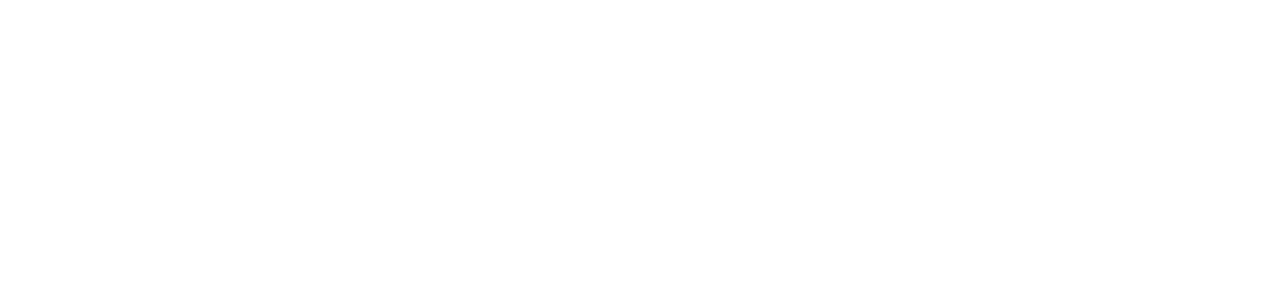
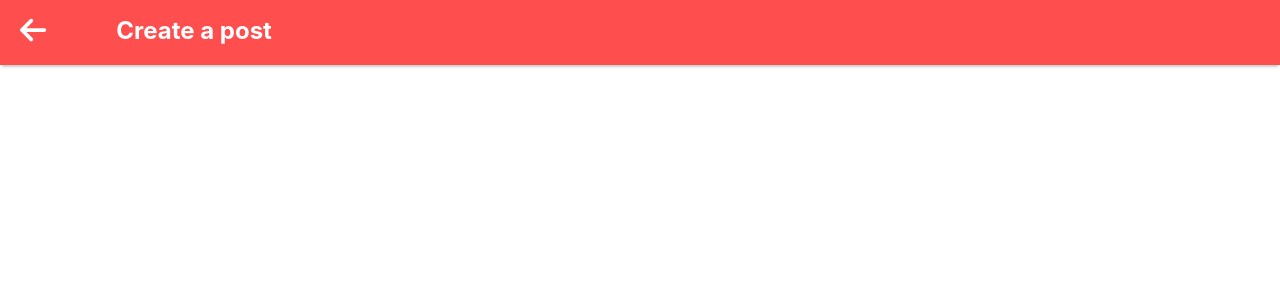
Before and after one commit to Lefty-G/Project-7, a React (Create React App) app in the folder frontend/: page /menu in a window 1280 px wide. Before the commit this address had no page. Shown: the top 300 px of the page. Built offline with nearby package versions, Linux system fonts and the light colour scheme.

Commit message:
frontend

```diff
--- a/frontend/src/App.jsx
+++ b/frontend/src/App.jsx
@@ -2,7 +2,8 @@ import './components/styles/main.scss'
 import Login from './pages/login'
 import SignUp from './pages/sign-up'
 import Home from './pages/home'
-import CreateAPost from './pages/create-a-post'
+import CreatePost from './pages/create-post'
+import Menu from './pages/menu'
 import React from 'react';
 import { BrowserRouter, Routes, Route } from 'react-router-dom';
 import { StateProvider } from './store';
@@ -12,18 +13,19 @@ function App() {
   return (
     <div className="App">
 
-      {/* <React.StrictMode> */}
+      <React.StrictMode>
         <StateProvider>
           <BrowserRouter>
             <Routes>
               <Route path="/" element={<Login />} />
               <Route path="/sign-up" element={<SignUp />} />
               <Route path="/home" element={<Home />} />
-              <Route path="/create-a-post" elemnt={<CreateAPost />} />
+              <Route path="/create-post" element={<CreatePost />} />
+              <Route path="/menu" element={<Menu />} />
             </Routes>
           </BrowserRouter>
         </StateProvider>
-      {/* </React.StrictMode> */}
+      </React.StrictMode>
 
 
     </div>
--- a/frontend/src/components/header.jsx
+++ b/frontend/src/components/header.jsx
@@ -27,9 +27,9 @@ function Header() {
                 <div className="header--title">Groupomania</div>
             </div>
                 {userLoggedIn
-                ? <nav className="menu">
+                ? <Link to="/menu" className="menu">
                     <FontAwesomeIcon icon={faBars} />
-                </nav>
+                </Link>
                 : <nav className="nav-links">
                     <Link to="/" className="nav-links--login" >Login</Link>
                     <Link to="/sign-up" className="nav-links--signup" >Sign Up</Link>
--- /dev/null
+++ b/frontend/src/components/misc-nav.jsx
@@ -0,0 +1,19 @@
+import { FontAwesomeIcon } from '@fortawesome/react-fontawesome'
+import { faArrowLeft } from '@fortawesome/free-solid-svg-icons'
+import { Link } from 'react-router-dom';
+
+
+
+function MiscNav () {
+
+    return (
+        <nav className="misc-nav">
+            <Link to="/home" className="misc-nav--back-arrow">
+            <FontAwesomeIcon icon={faArrowLeft} />
+            </Link>
+            <h1 className="misc-nav--title">Create a post</h1>
+        </nav>
+    )
+}
+
+export default MiscNav
--- a/frontend/src/components/styles/layouts/header.scss
+++ b/frontend/src/components/styles/layouts/header.scss
@@ -9,7 +9,6 @@
   background-color: white;
   box-shadow: 0 4px 2px -2px rgba(0, 0, 0, .2);
   position: relative;
-  z-index: 10000;
 
   &--logo {
     height: auto;
@@ -60,6 +59,8 @@
   position: relative;
   right: 10px;
   top: 5px;
+  text-decoration: none;
+  color: black;
 }
 
 //Media query for desktop
--- /dev/null
+++ b/frontend/src/components/styles/layouts/misc-nav.scss
@@ -0,0 +1,24 @@
+.misc-nav {
+  display: flex;
+  flex-direction: row;
+  height: 65px;
+  width: auto;
+  background-color: $primary-color;
+  box-shadow: 0 4px 2px -2px rgba(0, 0, 0, .2);
+
+
+    &--back-arrow{
+        font-size: 30px;
+        position: relative;
+        top: 12px;
+        left: 20px;
+        color: white;
+    }
+
+    &--title{
+        position: relative;
+        top: -4px;
+        left: 90px;
+        color: white;
+    }
+}
--- a/frontend/src/components/styles/main.scss
+++ b/frontend/src/components/styles/main.scss
@@ -1,5 +1,7 @@
 @import './utils/mixins.scss';
 @import './utils/variables.scss';
 @import './layouts/header.scss';
+@import './layouts/misc-nav.scss';
 @import './pages/home.scss';
+@import './pages/create-post.scss';
 @import './index.scss';
--- a/frontend/src/pages/create-a-post.jsx
+++ /dev/null
@@ -1,12 +0,0 @@
-
-
-function CreatePost() {
-
-    return (
-        <>
-        <div>Hello</div>
-        </>
-    )
-}
-
-export default CreatePost
--- /dev/null
+++ b/frontend/src/pages/create-post.jsx
@@ -0,0 +1,26 @@
+import MiscNav from '../components/misc-nav'
+
+function CreatePost() {
+
+const getUserDetails = JSON.parse(localStorage.getItem('userDetails'));
+
+console.log(getUserDetails);
+
+return (
+        <>
+            <MiscNav />
+            <div className="user-card">
+                <div className="user-card--picture">Image here</div>
+                <div id="username" className="user-card--username">{ getUserDetails.email }</div>
+            </div>
+            <div className="post-input"></div>
+            <div className="post-input-additions">
+                <div className="post-input-additions--add-photo"></div>
+                <div className="post-input-additions--add-video"></div>
+                <div className="post-input-additions--tag-people"></div>
+            </div>
+        </>
+    )
+}
+
+export default CreatePost
--- a/frontend/src/pages/home.jsx
+++ b/frontend/src/pages/home.jsx
@@ -40,7 +40,7 @@ function Home() {
                 </div>
             </div>
             <div className="create-post">
-               <Link to="/create-a-post" className="create-post--button">
+               <Link to="/create-post" className="create-post--button">
                     Create a post
                 </Link>
             </div>
--- a/frontend/src/pages/login.jsx
+++ b/frontend/src/pages/login.jsx
@@ -9,7 +9,6 @@ import Header from '../components/header'
 function Login() {
     const [email, setEmail] = useState('');
     const [password, setPassword] = useState('');
-    const [currentUser, setCurrentUser] = useState(null);
     const navigate = useNavigate();
     const { state, dispatch } = useContext(store);
     const [user, setUser] = useState();
@@ -30,13 +29,6 @@ function Login() {
             console.log(err)
         }
     };
-
-    // const getCurrentUser = async function () {
-    //     const currentUser = await Parse.User.current();
-    //     // Update state variable holding current user
-    //     setCurrentUser(currentUser);
-    //     return currentUser;
-    //   };
 
 
     return (
--- /dev/null
+++ b/frontend/src/pages/menu.jsx
@@ -0,0 +1,14 @@
+import MiscNav from '../components/misc-nav'
+
+function Menu(){
+
+    return(
+        <>
+        <MiscNav />
+
+
+        </>
+    )
+}
+
+export default Menu
```
Also changed, not shown: frontend/src/components/styles/pages/create-post.scss (added).
